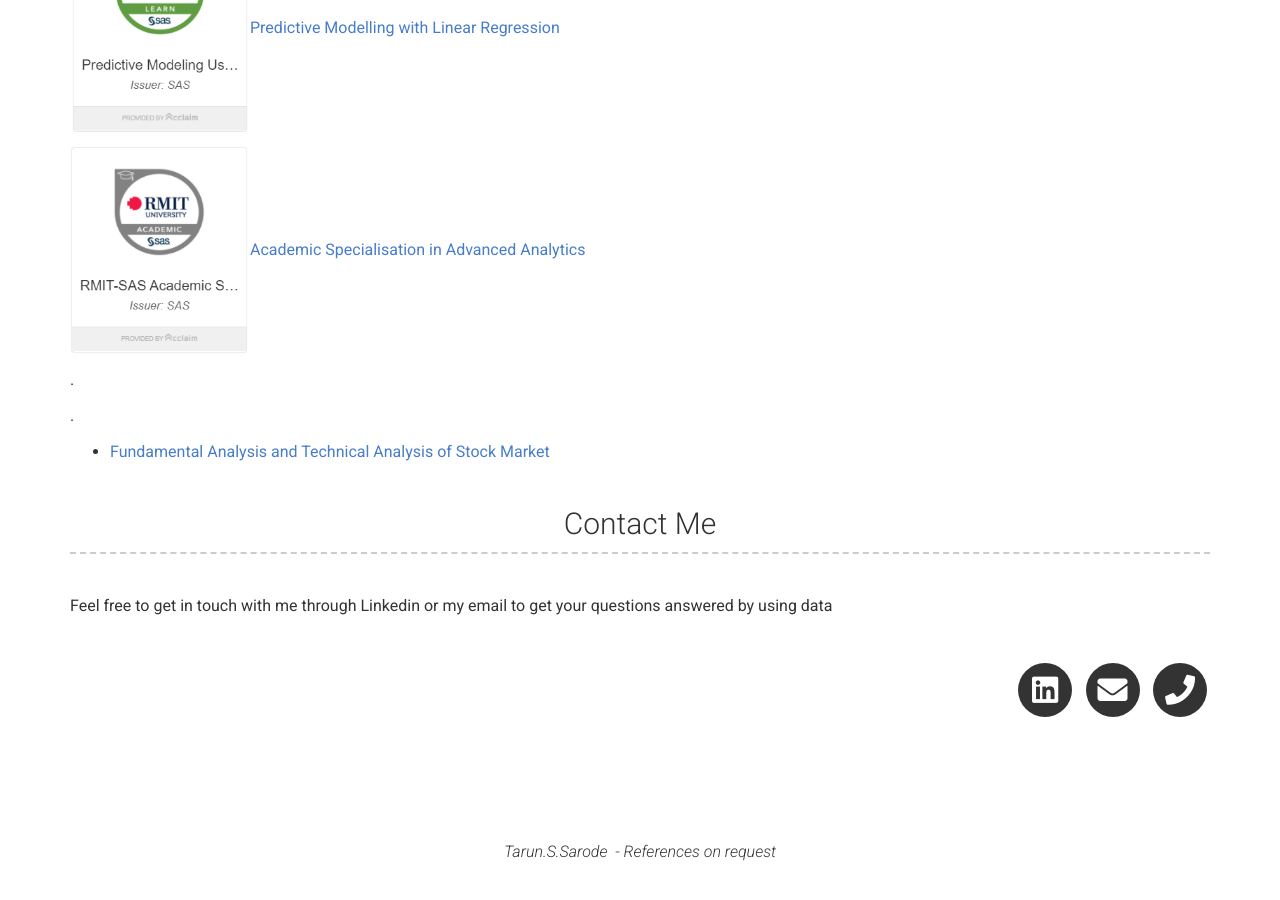
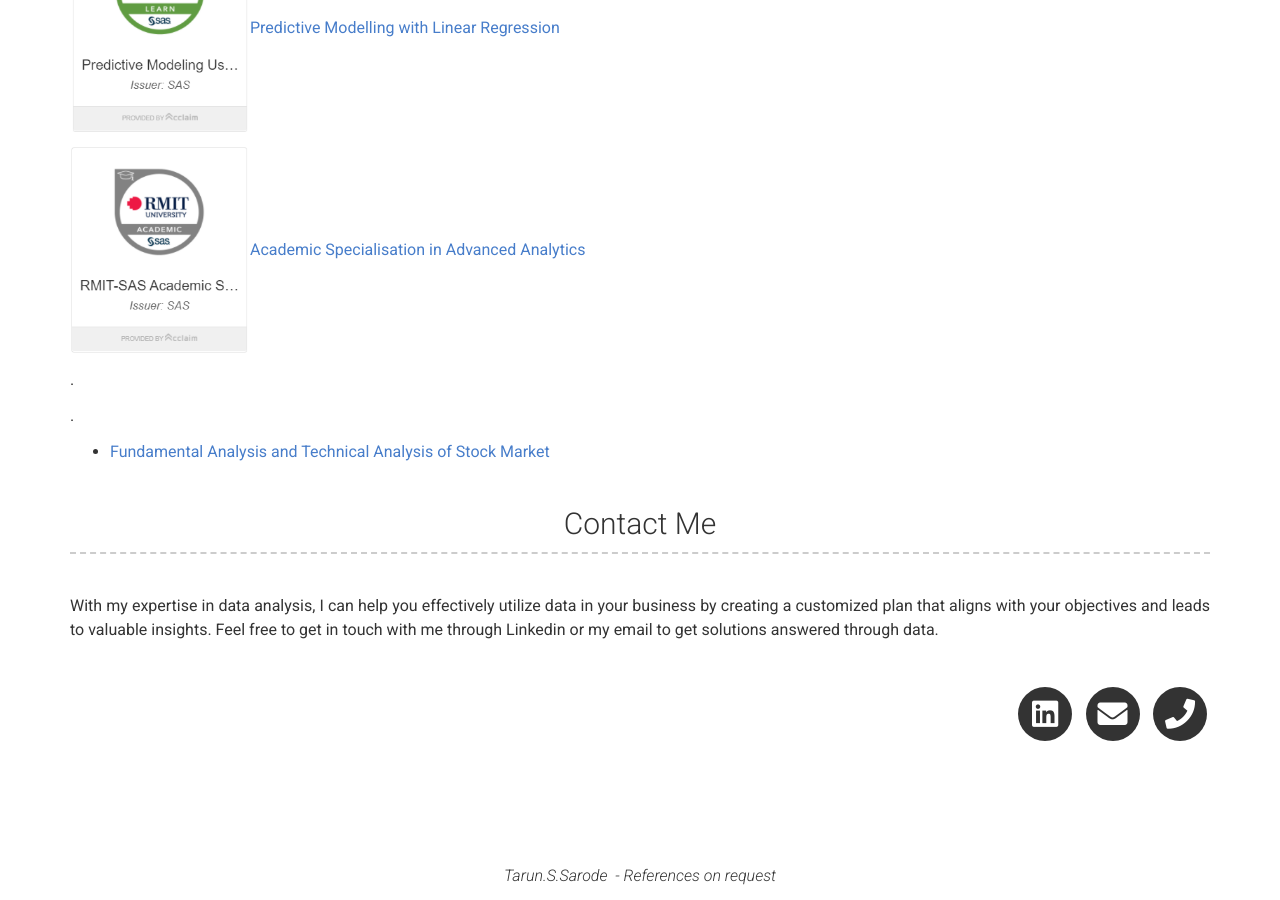
Before and after one commit to Tarun-S-Sarode/Portfolio, a Jekyll site: the page built from index.md, in a window 1280 px wide and 900 px high, scrolled down 4665 px. Built offline with Jekyll 4.4.1, drawn with Linux system fonts in a browser that asks for light colours; nearby versions of some CDN libraries; before the commit the page ends 5541 px from its top, so only the background shows below that.

Commit message:
Update _config.yml

```diff
--- a/_config.yml
+++ b/_config.yml
@@ -109,7 +109,7 @@ more_content1: | # this will include new lines to allow paragraphs
 # More Section
 more_title: Contact Me #(Use this to override about more section title)
 more_content: | # this will include new lines to allow paragraphs
-               Feel free to get in touch with me through Linkedin or my email to get your questions answered by using data
+  With my expertise in data analysis, I can help you effectively utilize data in your business by creating a customized plan that aligns with your objectives and leads to valuable insights. Feel free to get in touch with me through Linkedin or my email to get solutions answered through data.
 #      I would love to hear of any opportunities or leads you have for me or just feel free to get in touch with me through Linkedin or reach out to me on my Email.
 
 
```
